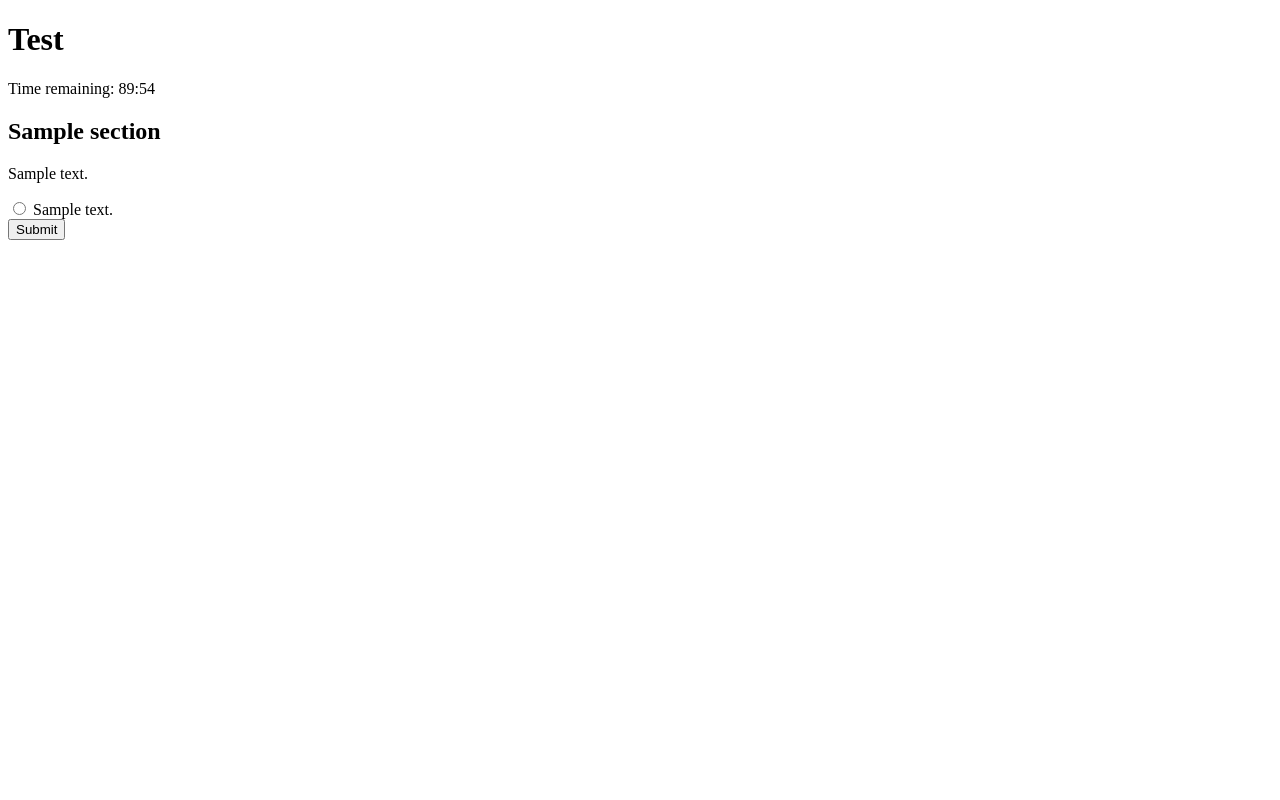
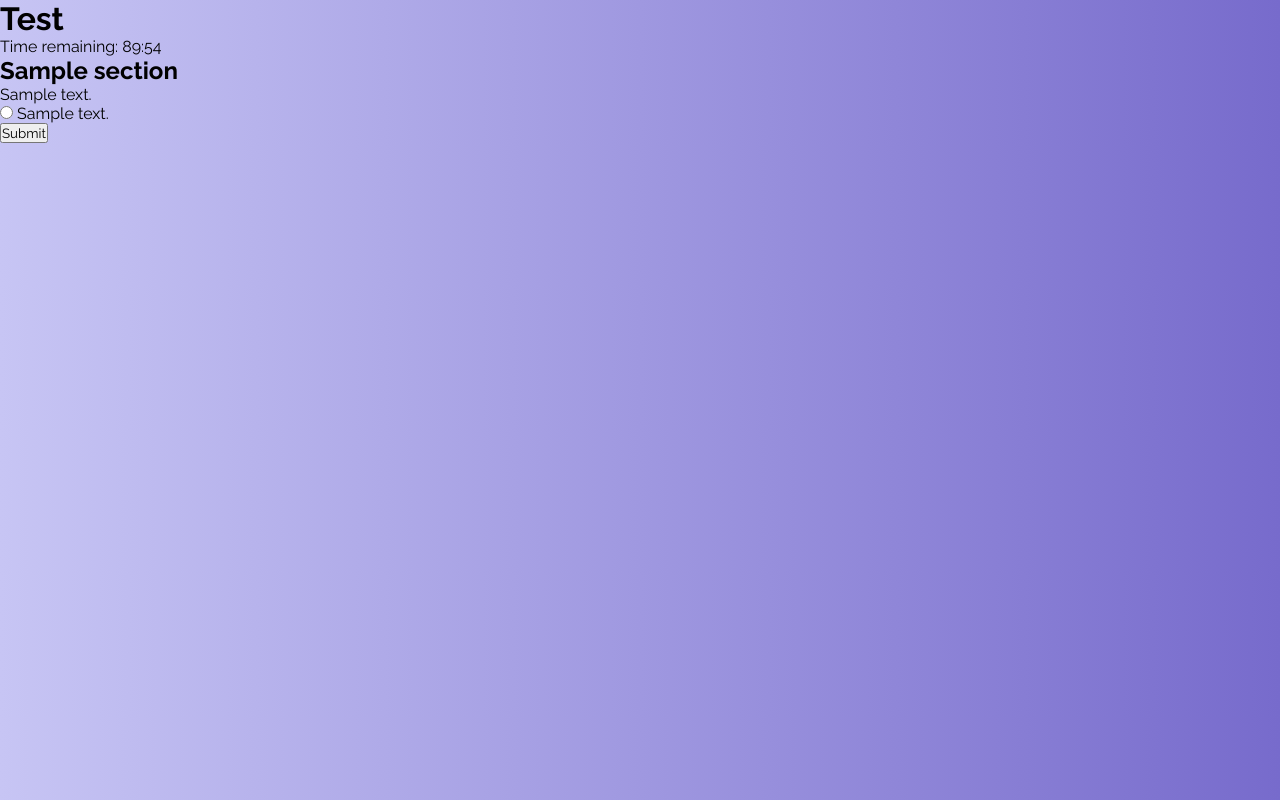
Before and after one commit to A-T-O-M-2/Caded-aptitude-test, a Python web app: template Project-1 Caded pilot aptitude test/templates/test.html in a window 1280 px wide. Run offline with Jinja, Linux system fonts and the light colour scheme; the template is opened without the code that fills it: most values are stand-ins (such as "Sample title", 1, 10 or a date in 2020); some libraries are stand-ins or nearby versions.

Commit message:
Update test.html

```diff
--- a/Project-1 Caded pilot aptitude test/templates/test.html
+++ b/Project-1 Caded pilot aptitude test/templates/test.html
@@ -1,6 +1,8 @@
 <!DOCTYPE html>
 <html>
+
 <head>
+    <link rel="stylesheet" href="../static/style.css">
     <title>Test</title>
     <style>
         /* removes selection */
@@ -88,7 +90,7 @@
 </head>
 <body>
     <h1>Test</h1>
-    <p>Time remaining: <span id="timer">90:00</span></p>
+    <p class="sticky-div">Time remaining: <span id="timer">90:00</span></p>
     <form method="post" action="{{ url_for('test') }}">
         {% for section, questions in test_questions.items() %}
         <h2>{{ section }}</h2>
```
